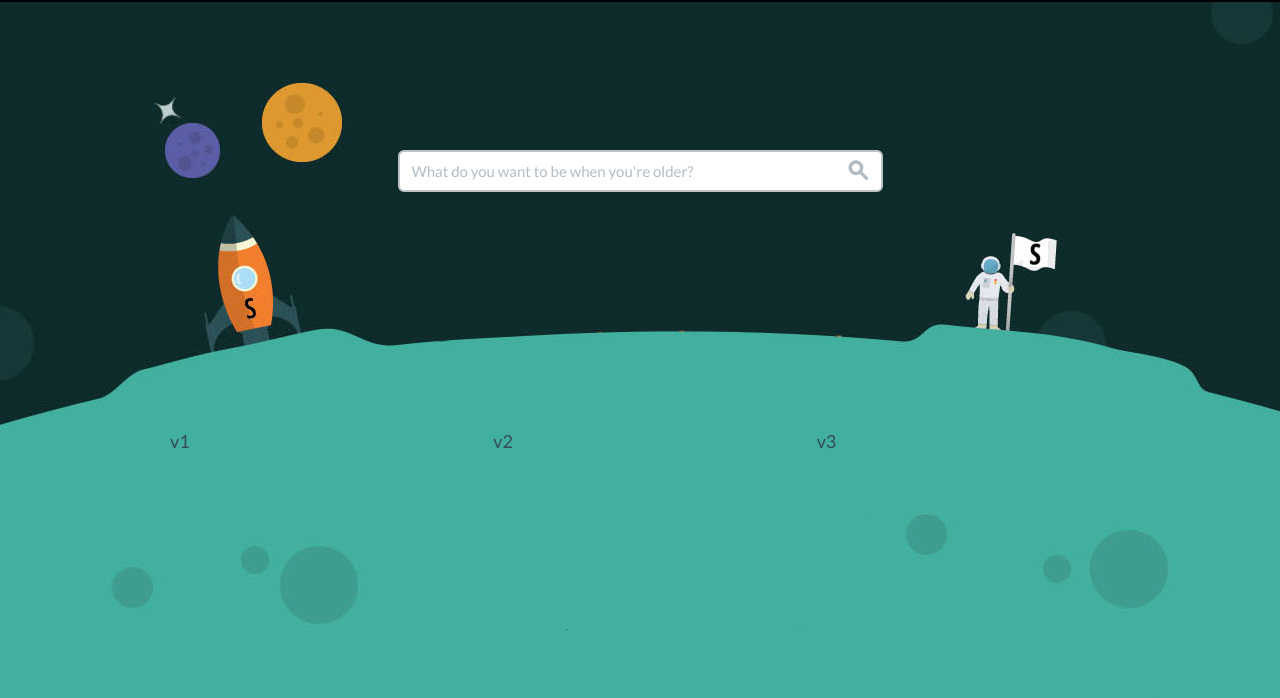
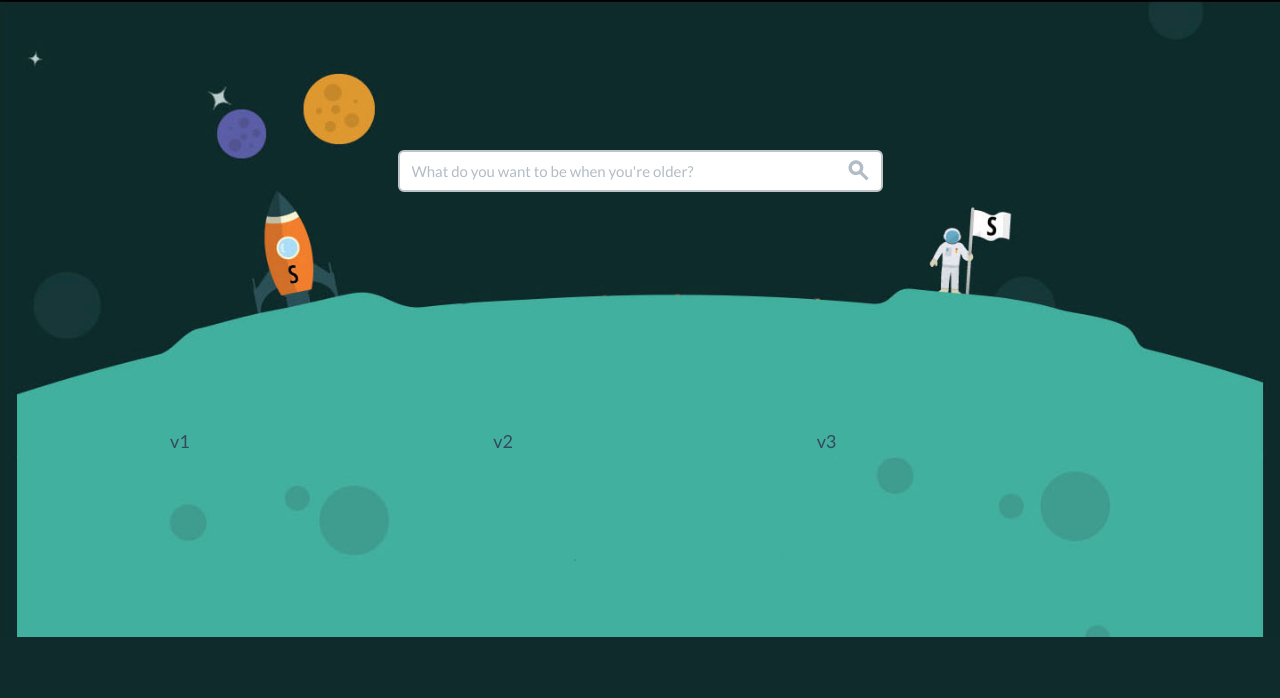
Before and after one commit to jjmpsp/beaspaceman, a CodeIgniter app: page / in a window 1280 px wide. Shown: the top 698 px of the page. Run offline with CodeIgniter, Linux system fonts and the light colour scheme.

Commit message:
Trialing the background
Test

```diff
--- a/static/css/style.css
+++ b/static/css/style.css
@@ -1,6 +1,7 @@
 body{
 	background: url(../images/background.jpg) center 0 no-repeat;
     background-color:#0f2b2c;
+   	background-size:cover
 }
 
 .container{
```
